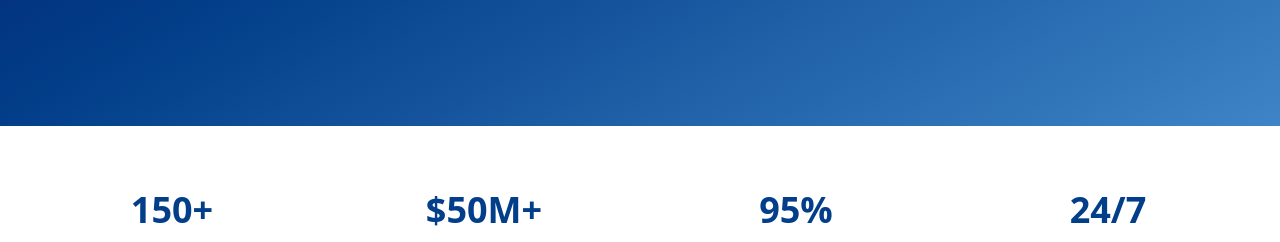
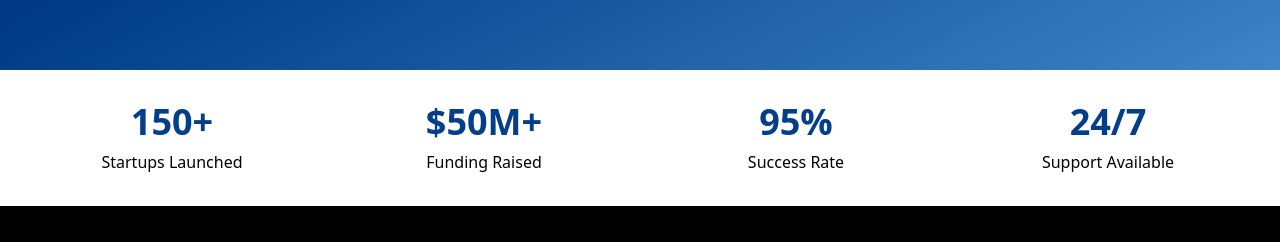
Before and after one commit to Pippinkntkm/sparkboardv5.0, a React (Vite) app: page / in a window 1280 px wide. Shown: the part 658-900 px from the top of the page. Built offline with nearby package versions, Linux system fonts and the light colour scheme.

Commit message:
Position stats at bottom of viewport - no scrolling required

```diff
--- a/src/components/SplineHero.tsx
+++ b/src/components/SplineHero.tsx
@@ -7,13 +7,13 @@ import { Spotlight } from "./ui/spotlight"
 
 export function SplineHero() {
   return (
-    <div className="w-full min-h-[90vh] bg-gradient-to-br from-boomerang-navy via-boomerang-blue to-boomerang-light-blue relative overflow-hidden">
+    <div className="w-full h-full bg-gradient-to-br from-boomerang-navy via-boomerang-blue to-boomerang-light-blue relative overflow-hidden">
       <Spotlight
         className="-top-40 left-0 md:left-60 md:-top-20"
         fill="white"
       />
 
-      <div className="flex h-full min-h-[90vh]">
+      <div className="flex h-full">
         {/* Left content */}
         <div className="flex-1 p-8 md:p-12 relative z-10 flex flex-col justify-center">
           <h1 className="text-5xl md:text-7xl font-bold bg-clip-text text-transparent bg-gradient-to-b from-white to-boomerang-silver mb-6">
--- a/src/pages/Home.tsx
+++ b/src/pages/Home.tsx
@@ -10,14 +10,14 @@ const Home = () => {
   ]
 
   return (
-    <div className="min-h-screen">
-      {/* Hero Section */}
-      <section className="w-full">
+    <div className="h-screen flex flex-col">
+      {/* Hero Section - Takes up most of the screen */}
+      <section className="flex-1">
         <SplineHero />
       </section>
 
-      {/* Stats Section */}
-      <section className="py-16">
+      {/* Stats Section - Fixed at bottom */}
+      <section className="py-8 bg-white">
         <div className="container-custom">
           <div className="grid grid-cols-2 md:grid-cols-4 gap-8">
             {stats.map((stat, index) => (
@@ -33,8 +33,6 @@ const Home = () => {
           </div>
         </div>
       </section>
-
-
     </div>
   )
 }
```
